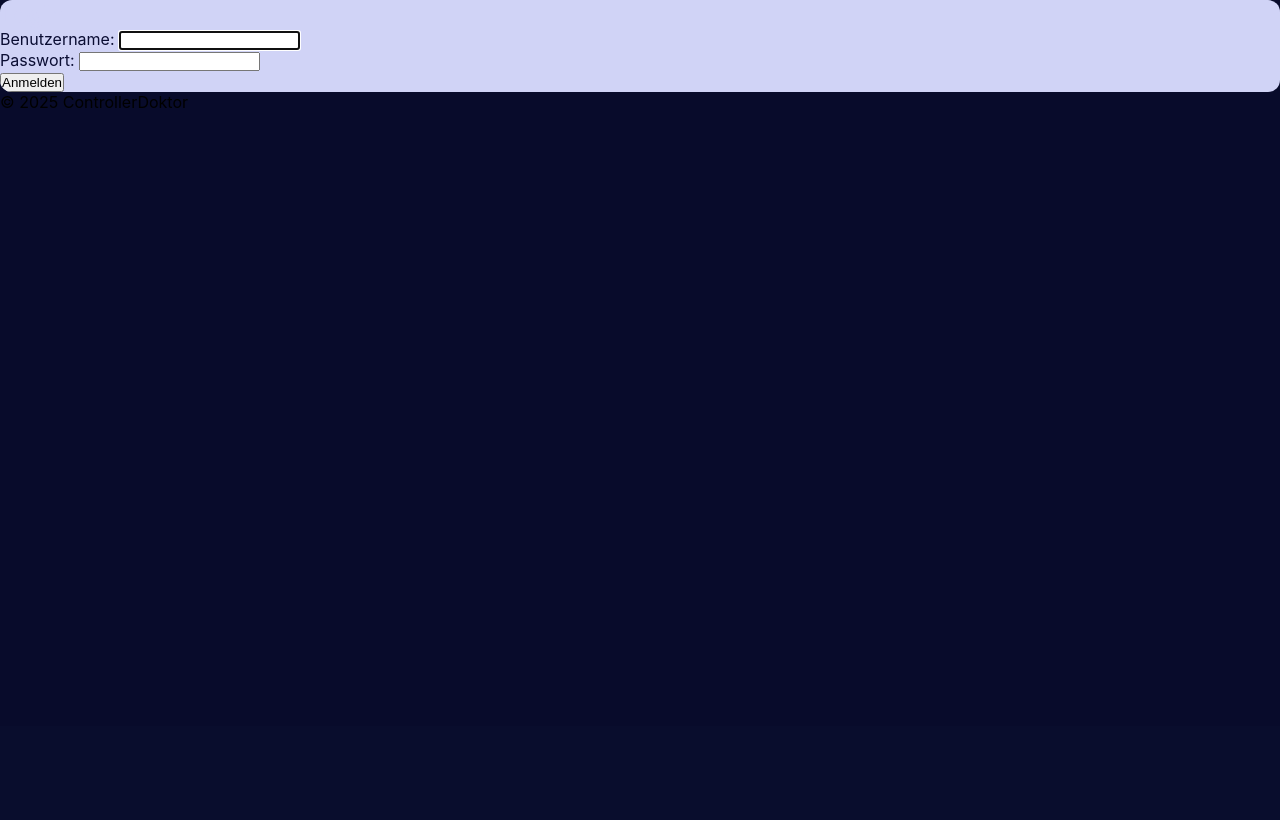
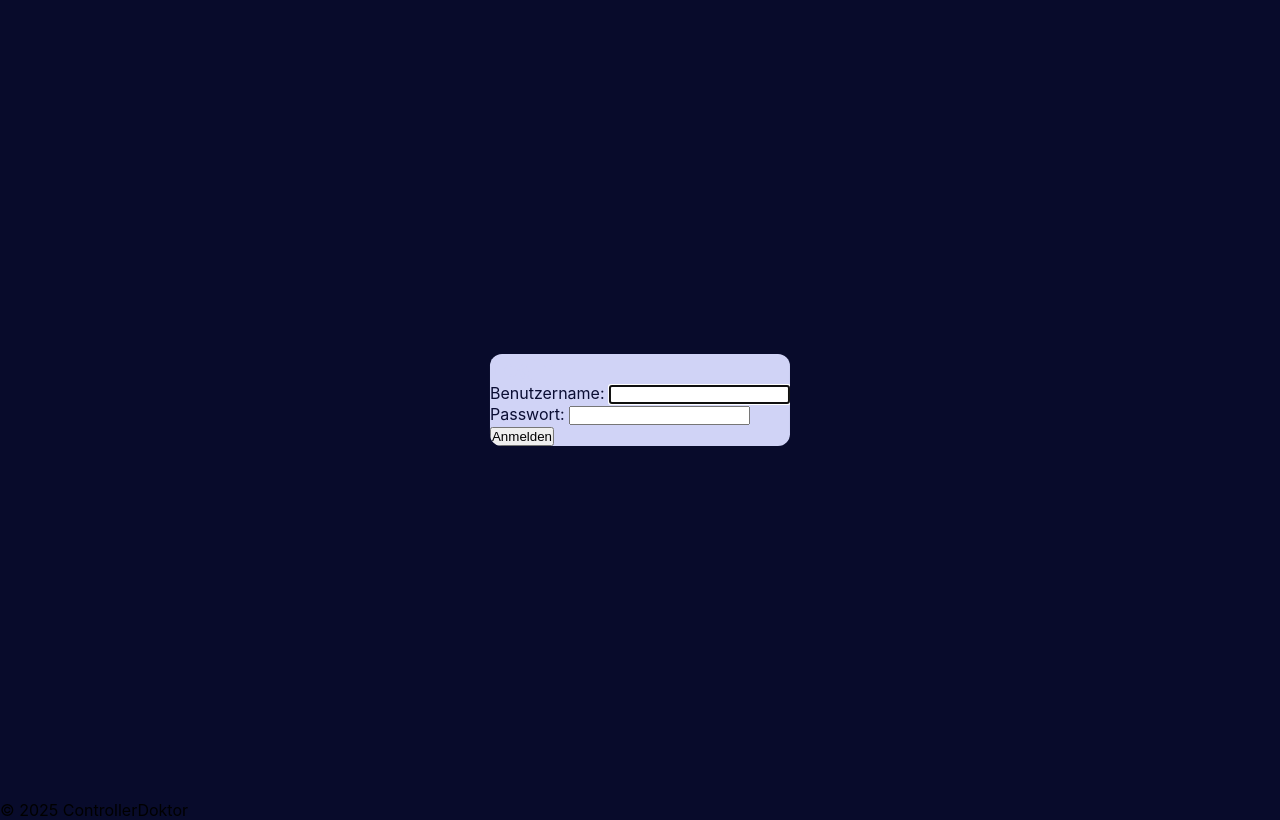
Before and after one commit to John-Leon143/forum_Controllerdoktor, a Django app: page /login/ in a window 1280 px wide. Shown: the part 74-894 px from the top of the page. Before the commit the page ends 182 px from the top, so only its background shows below. Run offline with Django 5.2, Linux system fonts and the light colour scheme.

Commit message:
div in die mitte setzen

```diff
--- a/Forum_home/static/css/login.css
+++ b/Forum_home/static/css/login.css
@@ -1,3 +1,17 @@
+
+main {
+  position: relative; /* Wichtig für die absolute Positionierung des Kindes */
+  min-height: 100vh;   /* Beispiel: Nimmt die volle Viewporthöhe ein */
+  width: 100%;         /* Beispiel: Nimmt die volle Breite ein */
+}
+
+.login-container {
+  position: absolute;
+  top: 50%;
+  left: 50%;
+  transform: translate(-50%, -50%);
+  /* Hier können Sie auch width und height setzen */
+}
 
 .login-container {
   background-color: #D0D3F6;
```
